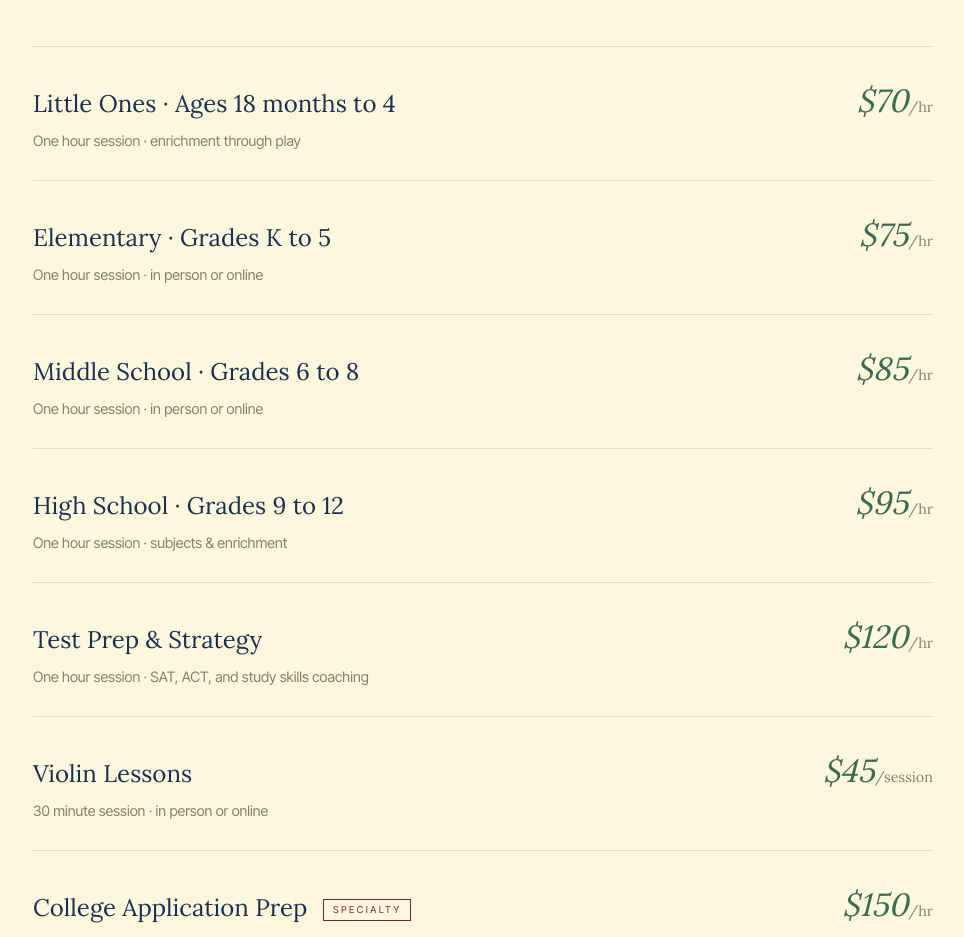
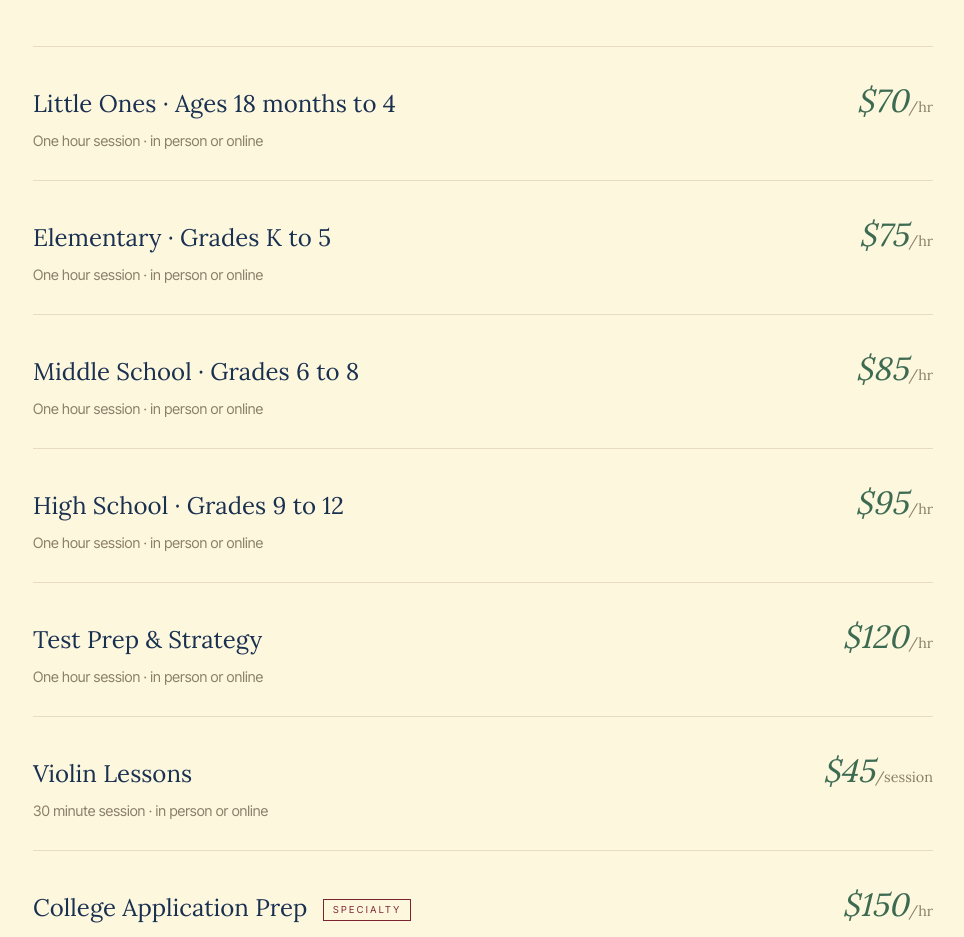
Before and after one commit to patrickparagas1/josephine-tutoring, a Next.js app: page /rates in a window 1280 px wide. Shown: the part 480-1417 px from the top of the page, without its empty margins (157-1121 px from the left). Built offline with nearby package versions, Linux system fonts and the light colour scheme.

Commit message:
Add 'in person or online' to all remaining rate tiers

```diff
--- a/components/Rates.tsx
+++ b/components/Rates.tsx
@@ -20,7 +20,7 @@ export default function Rates() {
           <div>
             <div className="rate-label">Little Ones · Ages 18 months to 4</div>
             <div className="rate-desc">
-              One hour session · enrichment through play
+              One hour session · in person or online
             </div>
           </div>
           <div className="rate-price">
@@ -56,7 +56,7 @@ export default function Rates() {
           <div>
             <div className="rate-label">High School · Grades 9 to 12</div>
             <div className="rate-desc">
-              One hour session · subjects &amp; enrichment
+              One hour session · in person or online
             </div>
           </div>
           <div className="rate-price">
@@ -70,7 +70,7 @@ export default function Rates() {
               Test Prep &amp; Strategy
             </div>
             <div className="rate-desc">
-              One hour session · SAT, ACT, and study skills coaching
+              One hour session · in person or online
             </div>
           </div>
           <div className="rate-price">
@@ -97,7 +97,7 @@ export default function Rates() {
               <span className="rate-badge">specialty</span>
             </div>
             <div className="rate-desc">
-              90 minute sessions · essays, school lists, and strategy
+              90 minute session · in person or online
             </div>
           </div>
           <div className="rate-price">
```
